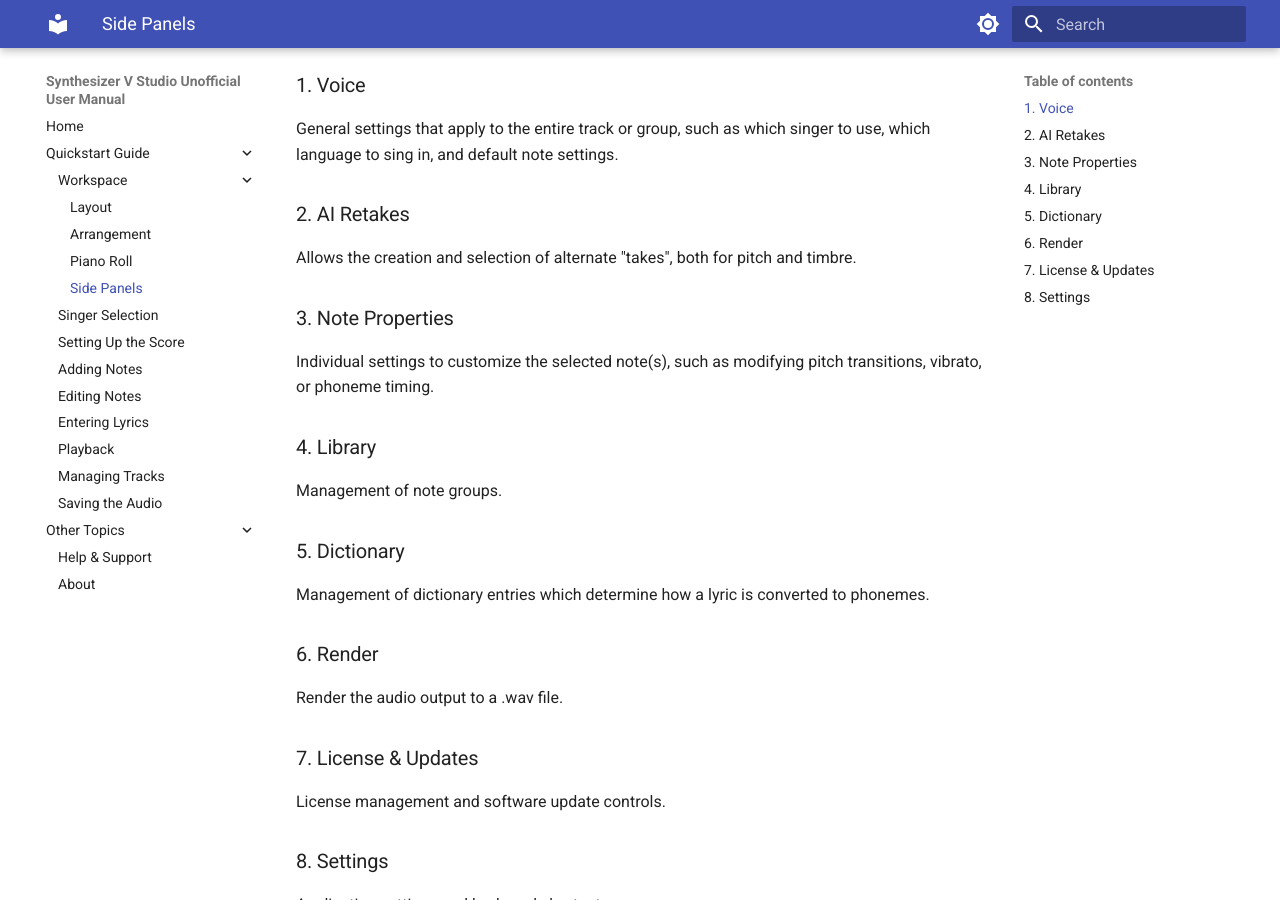
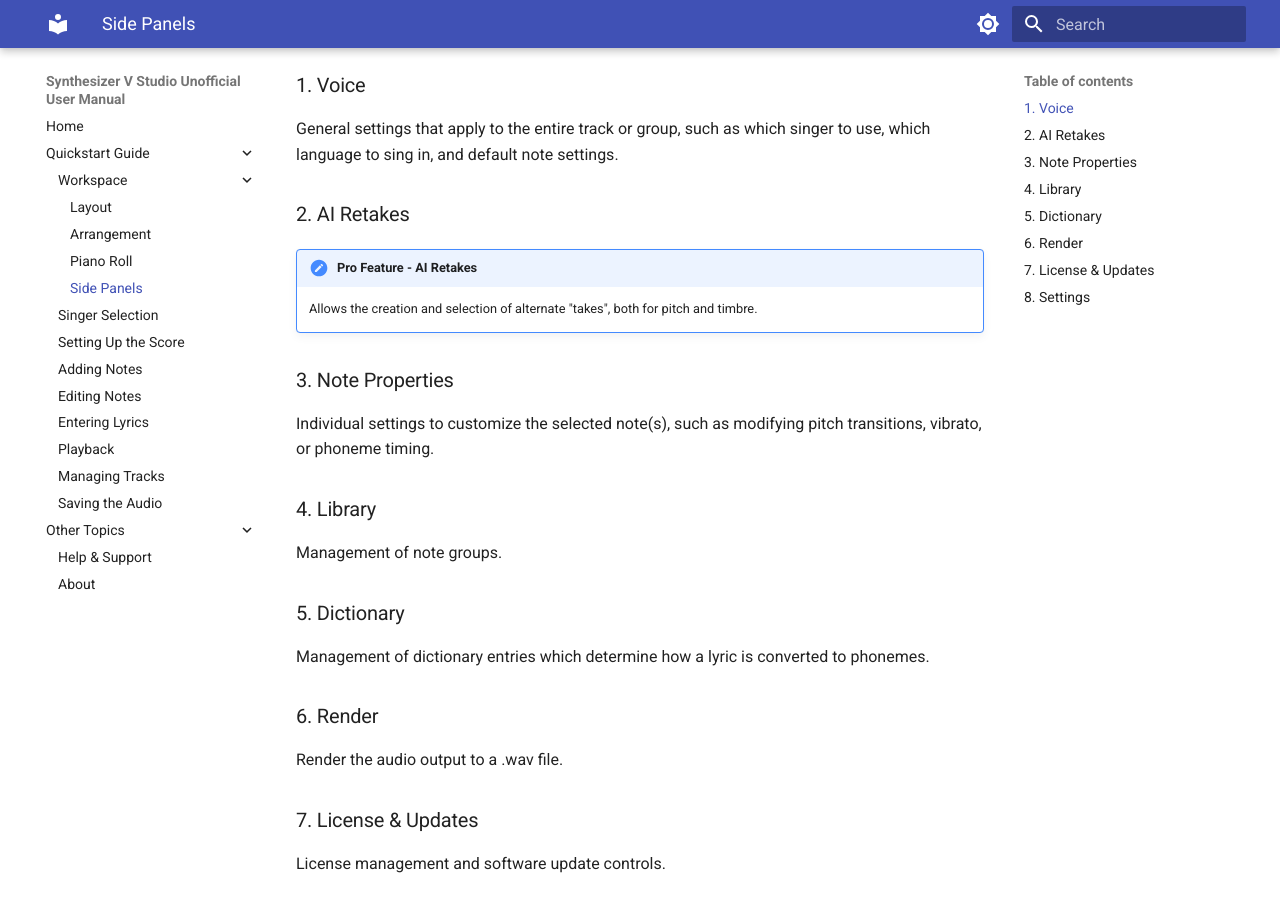
Before and after one commit to claire-west/svstudio-manual, an MkDocs documentation site: the page built from docs/workspace/side-panels.md, in a window 1280 px wide and 900 px high, scrolled down 821 px. Built offline with MkDocs 1.6.1 and Material for MkDocs 9.7.7, drawn with Linux system fonts in a browser that asks for light colours.

Commit message:
Mark AI Retakes as Pro feature

```diff
--- a/docs/workspace/side-panels.md
+++ b/docs/workspace/side-panels.md
@@ -8,7 +8,10 @@
 General settings that apply to the entire track or group, such as which singer to use, which language to sing in, and default note settings.
 
 ### 2. AI Retakes
-Allows the creation and selection of alternate "takes", both for pitch and timbre.
+
+!!! note "Pro Feature - AI Retakes"
+
+    Allows the creation and selection of alternate "takes", both for pitch and timbre.
 
 ### 3. Note Properties
 Individual settings to customize the selected note(s), such as modifying pitch transitions, vibrato, or phoneme timing.
```
